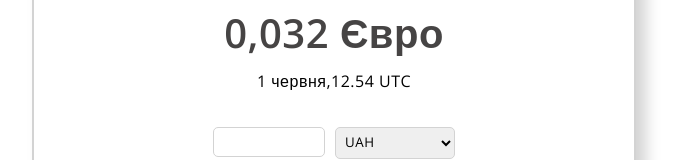
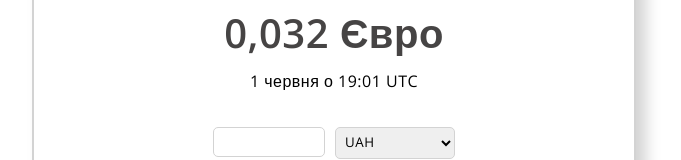
Before and after one commit to yuliialiuta/currency-converter-app, an Angular app: page / in a window 1280 px wide. Shown: the part 147-307 px from the top of the page, without its empty margins (306-987 px from the left). Built offline with nearby package versions, Linux system fonts and the light colour scheme.

Commit message:
get current date and time

```diff
--- a/src/app/header.ts
+++ b/src/app/header.ts
@@ -1,6 +1,4 @@
 export interface Header {
   text: string;
   currency: string;
-  date: string;
-  time: string;
 }
--- a/src/app/header/header.component.html
+++ b/src/app/header/header.component.html
@@ -1,5 +1,5 @@
 <div class="header">
   <p class="text">{{ header.text }}</p>
   <h2 class="current-amount">{{ header.currency }}</h2>
-  <div class="current-date">{{ header.date }}{{ header.time }}</div>
+  <div class="current-date">{{ getCurrentDateTime() }}</div>
 </div>
--- a/src/app/header/header.component.ts
+++ b/src/app/header/header.component.ts
@@ -10,10 +10,20 @@ export class HeaderComponent implements OnInit {
   header: Header = {
     text: '1 Українська гривна дорівнює',
     currency: '0,032 Євро',
-    date: '1 червня,',
-    time: '12.54 UTC',
   };
 
+  getCurrentDateTime(): string {
+    const currentDate = new Date();
+    const options: Intl.DateTimeFormatOptions = {
+      day: 'numeric',
+      month: 'long',
+      hour: '2-digit',
+      minute: '2-digit',
+      timeZoneName: 'short',
+    };
+
+    return currentDate.toLocaleString('uk', options);
+  }
   constructor() {}
 
   ngOnInit(): void {}
```
